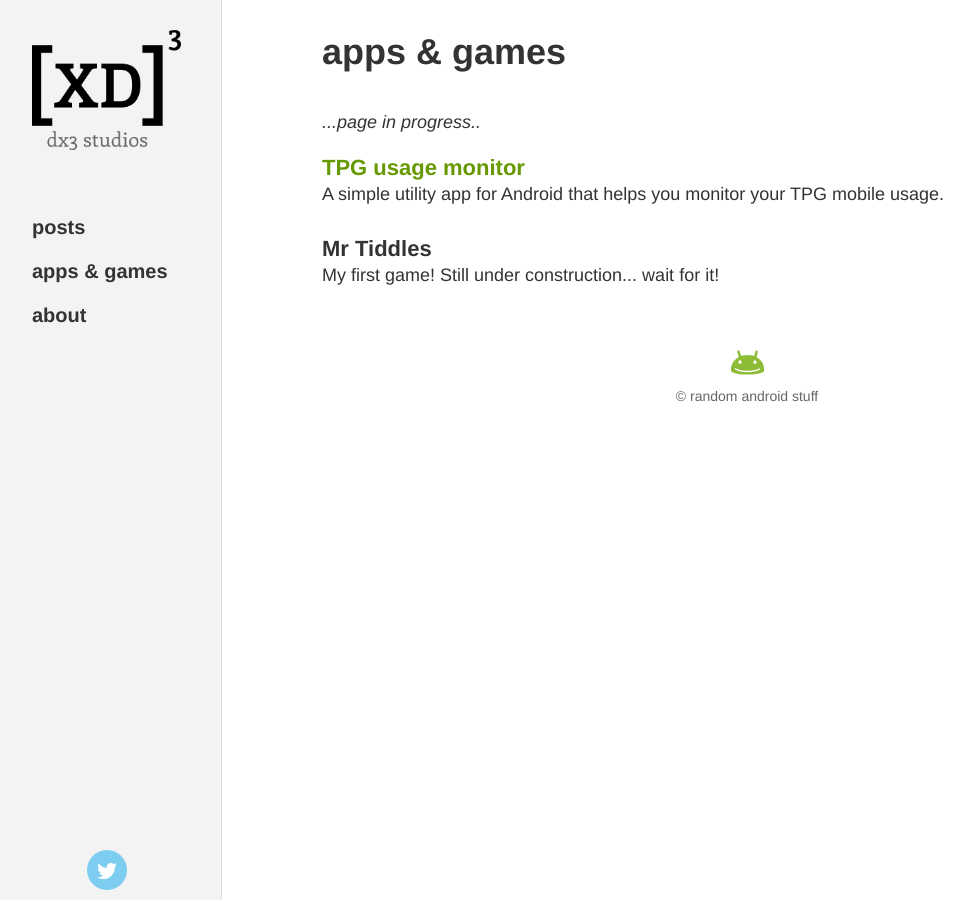
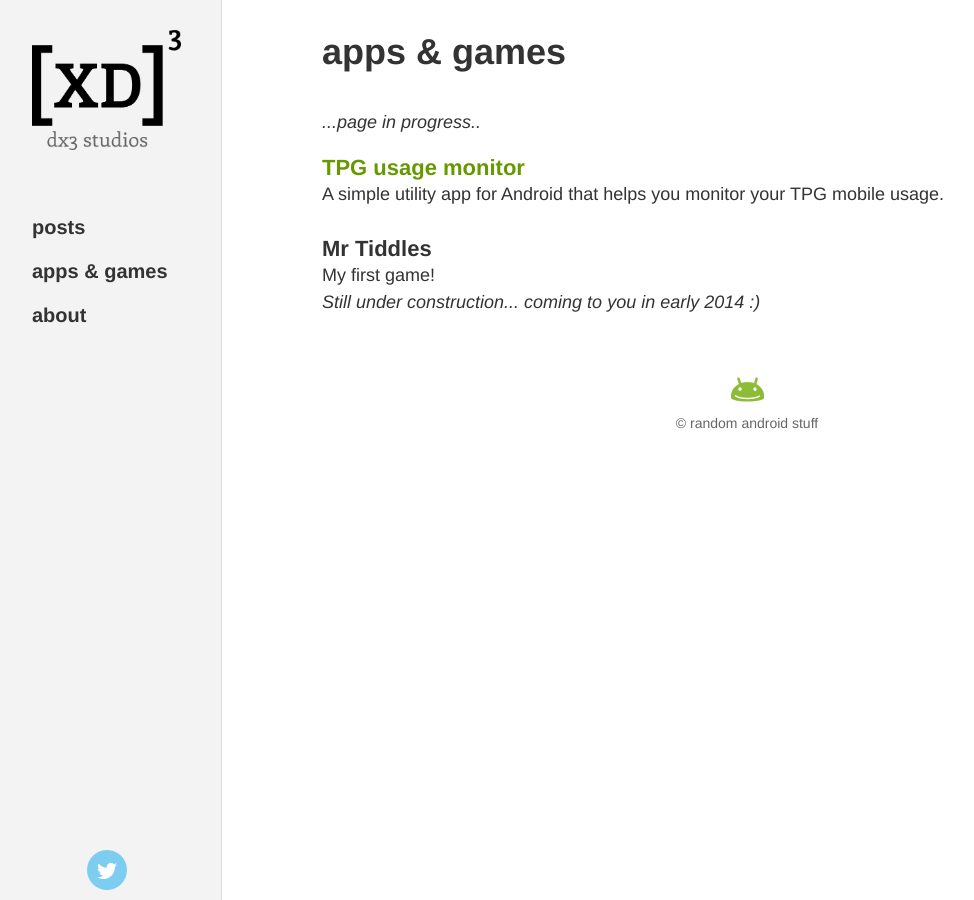
Before and after one commit to pyko/pyko.github.io, a Jekyll site: the page built from apps-and-games/index.html, in a window 1280 px wide. Shown: the whole page, without its empty margins (8-982 px from the left). Built offline with Jekyll 4.4.1, drawn with Linux system fonts in a browser that asks for light colours; Markdown is read by kramdown in place of the engine named in the settings.

Commit message:
Small text change for apps index

```diff
--- a/apps-and-games/index.html
+++ b/apps-and-games/index.html
@@ -10,5 +10,6 @@ title: apps &amp; games | random android stuff
    A simple utility app for Android that helps you monitor your TPG mobile usage.
    <br/><br/>
    <h3>Mr Tiddles</h3>
-   My first game! Still under construction... wait for it!
+   My first game!<br/>
+   <em>Still under construction... coming to you in early 2014 :)</em>
 </div>
```
